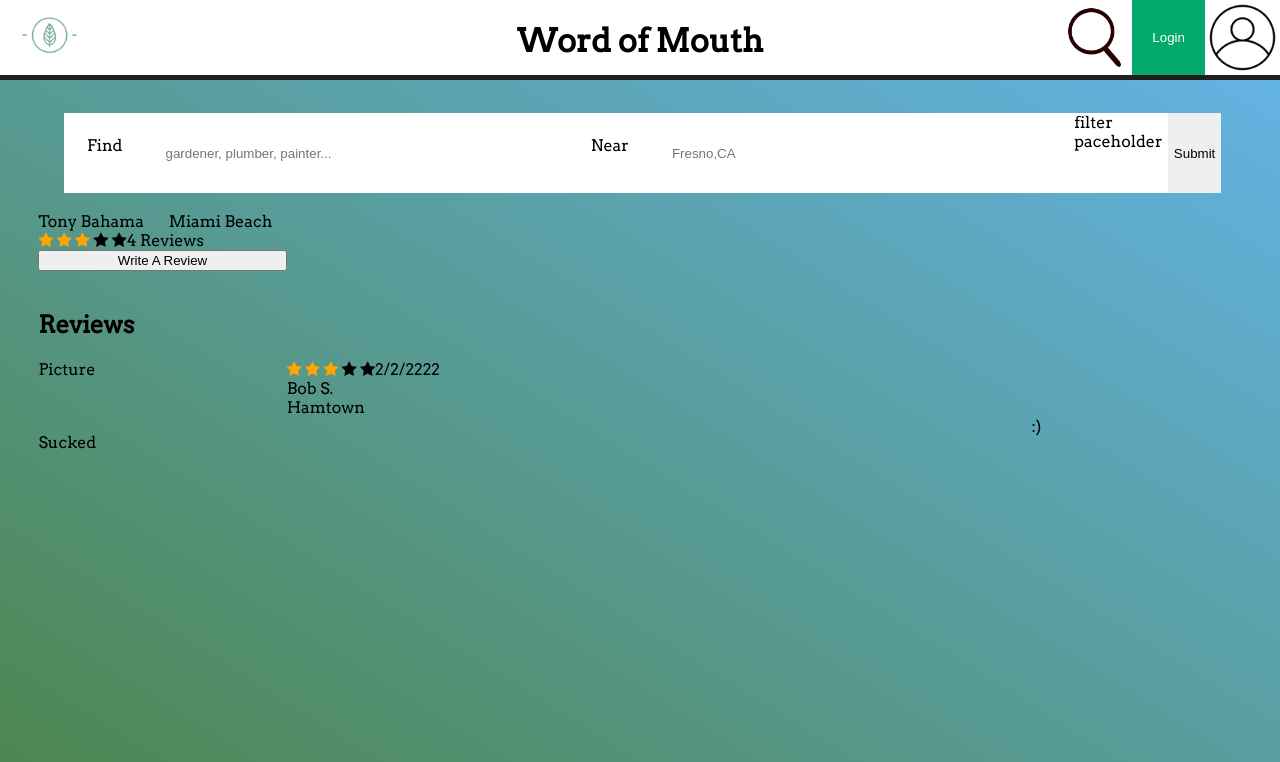
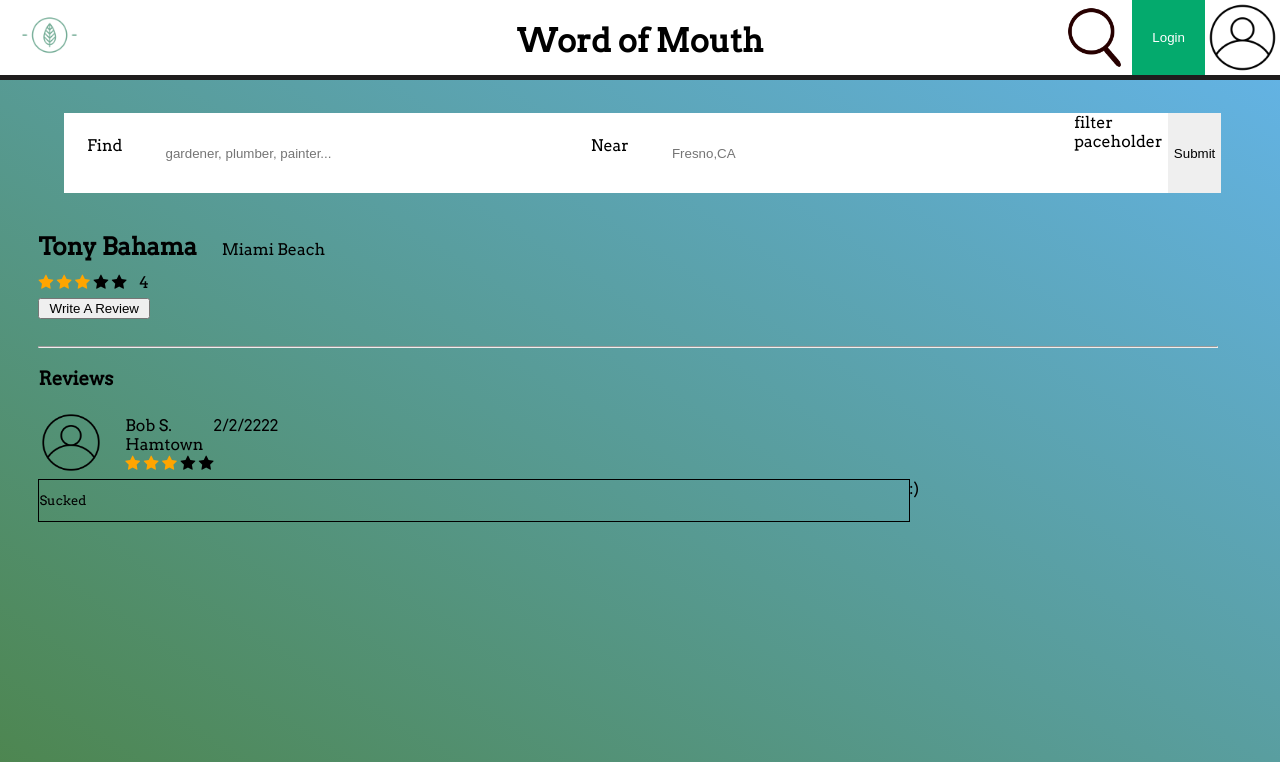
Before and after one commit to FS-CSCI150-F21/FS-CSCI150-F21-Team4, a Flask app: template templates/reviews.html in a window 1280 px wide. Shown: the top 762 px of the page. Run offline with Flask 2, Linux system fonts and the light colour scheme; the template is opened without the code that fills it, so the values that code supplies are empty.

Commit message:
aligningContent

```diff
--- a/static/CSS/reviews.css
+++ b/static/CSS/reviews.css
@@ -1,13 +1,16 @@
 #userReviewsSummary{
     display:flex;
     flex-direction:column;
+
 }
+
 .userInfo{
     display:flex;
     flex-direction:row;
+    padding-bottom:.5%
 }
 #writeReview{
-    width:20%;
+    width:9%;
 }
 .review-topBlock{
     display:flex;
@@ -16,23 +19,54 @@
 #reviewCount{
     display:flex;
     flex-direction:row;
+    padding-bottom:.5%;
 }
 #reviewsPageContent{
     margin-left:3%;
 }
 .userInfo div{
     padding-right:2%;
+
 }
-.reviewerProfilePic{
-    width:20%;
+.reviewerProfilePicContainer{
+    width:7%;
 }
 .review-botBlock{
     display:flex;
     flex-direction:row;
 }
 .reviewTextContainer{
-    width:80%;
+    width:70%;
+    border:1.5px solid black;
+    font-size:small;
 }
 .checked {
     color: orange;
   }
+  .reviewerProfilePic{
+
+    width:75%;
+
+
+  }
+  .reviewerInfo, .reviewDate{
+      padding-top:.5%;
+  }
+
+#username{
+    align-self:center;
+    height:15px;
+}
+#location{
+
+   align-self:center;
+    padding-top:1.6%;
+   padding-left: 2%;
+
+}
+#numReviews{
+    padding-left:1%;
+}
+hr{
+    margin-right:5%
+}
--- a/templates/reviews.html
+++ b/templates/reviews.html
@@ -35,7 +35,7 @@
 
     <section id = "userReviewsSummary">
         <ariticle class = "userInfo">
-            <div id = "username">Tony Bahama</div>
+            <h2 id = "username">Tony Bahama</h2> <!--this should link to the user's profile-->
             <div id = "location">Miami Beach</div>
         </ariticle>
         <article id = reviewCount>
@@ -46,21 +46,26 @@
                 <span class="fa fa-star"></span>
                 <span class="fa fa-star"></span>
         </div>
-            <div id = "numReviews">4 Reviews</div>
+            <div id = "numReviews">4</div>
         </article>
         <button id = "writeReview" type= "button">Write A Review</button>
     </section>
     <br>
     <section id = "reviewsSection">
-        <h2>Reviews</h2>
+
+        <hr>
+
+        <h3>Reviews</h3>
         <!--loop for each review-->
         <article class = "review">
             <div class = "review-topBlock">
-                <section class = 'reviewerProfilePic'>
-                    Picture
-                    <img>
+                <section class = 'reviewerProfilePicContainer'>
+
+                    <img class = "reviewerProfilePic" src = "../static/Images/userIcon.png">
                 </section>
                 <section class = "reviewerInfo">
+                    <div class = "reviewerName">Bob S.</div>
+                    <div class = "reviewerLocation">Hamtown</div>
                     <div class = "reviewStars">
                             <span class="fa fa-star checked"></span>
                             <span class="fa fa-star checked"></span>
@@ -68,8 +73,6 @@
                             <span class="fa fa-star"></span>
                             <span class="fa fa-star"></span>
                     </div>
-                    <div class = "reviewerName">Bob S.</div>
-                    <div class = "reviewerLocation">Hamtown</div>
                 </section>
                 <section class= "reviewDate">2/2/2222</section>
 
```
